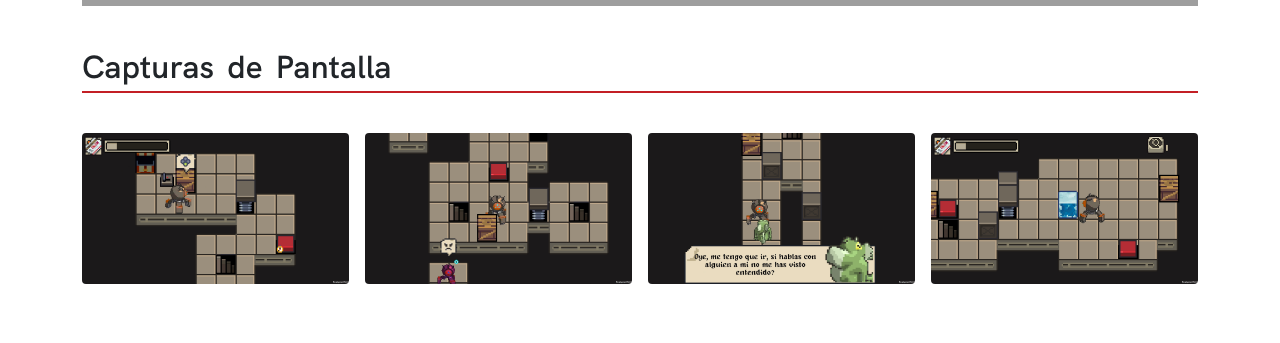
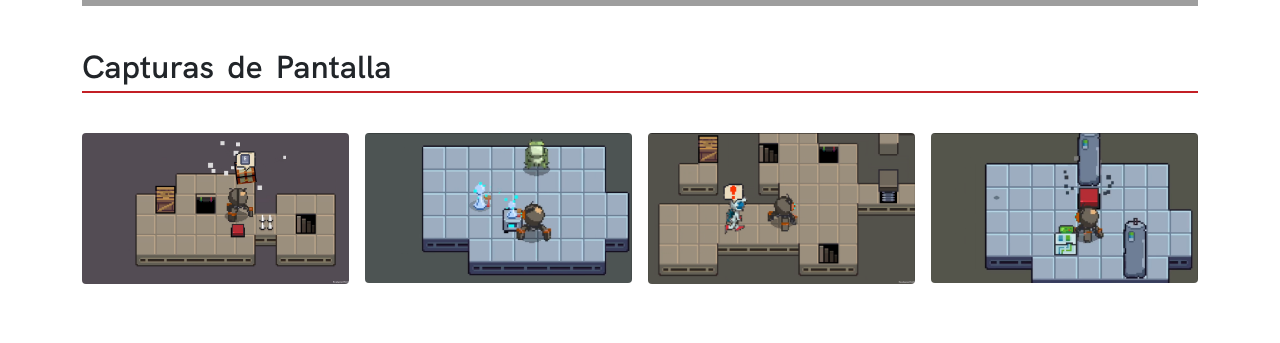
Before and after one commit to mystic-morgue/mystic-morgue.github.io, a plain HTML site: page enie3.html in a window 1280 px wide. Shown: the part 1140-1483 px from the top of the page. Drawn offline with nearby package versions, Linux system fonts and the light colour scheme; grey boxes are pictures that could not be loaded.

Commit message:
update screenshots

```diff
--- a/enie3.html
+++ b/enie3.html
@@ -84,10 +84,10 @@
                 <section>
                     <h2 class="separator">Capturas de Pantalla</h2>
                     <div class="screenshots">
-                        <img src="assets/images/screenshot_01.png" alt="Captura 1">
-                        <img src="assets/images/screenshot_02.png" alt="Captura 2">
-                        <img src="assets/images/screenshot_03.png" alt="Captura 3">
-                        <img src="assets/images/screenshot_04.png" alt="Captura 4">
+                        <img src="assets/images/captura_1.png" alt="Captura 1">
+                        <img src="assets/images/captura_3.png" alt="Captura 3">
+                        <img src="assets/images/captura_2.png" alt="Captura 2">
+                        <img src="assets/images/captura_4.png" alt="Captura 4">
                     </div>
                 </section>
 
```
Also changed, not shown: assets/images/captura_1.png (added), assets/images/captura_2.png (added), assets/images/captura_3.png (added), assets/images/captura_4.png (added).
